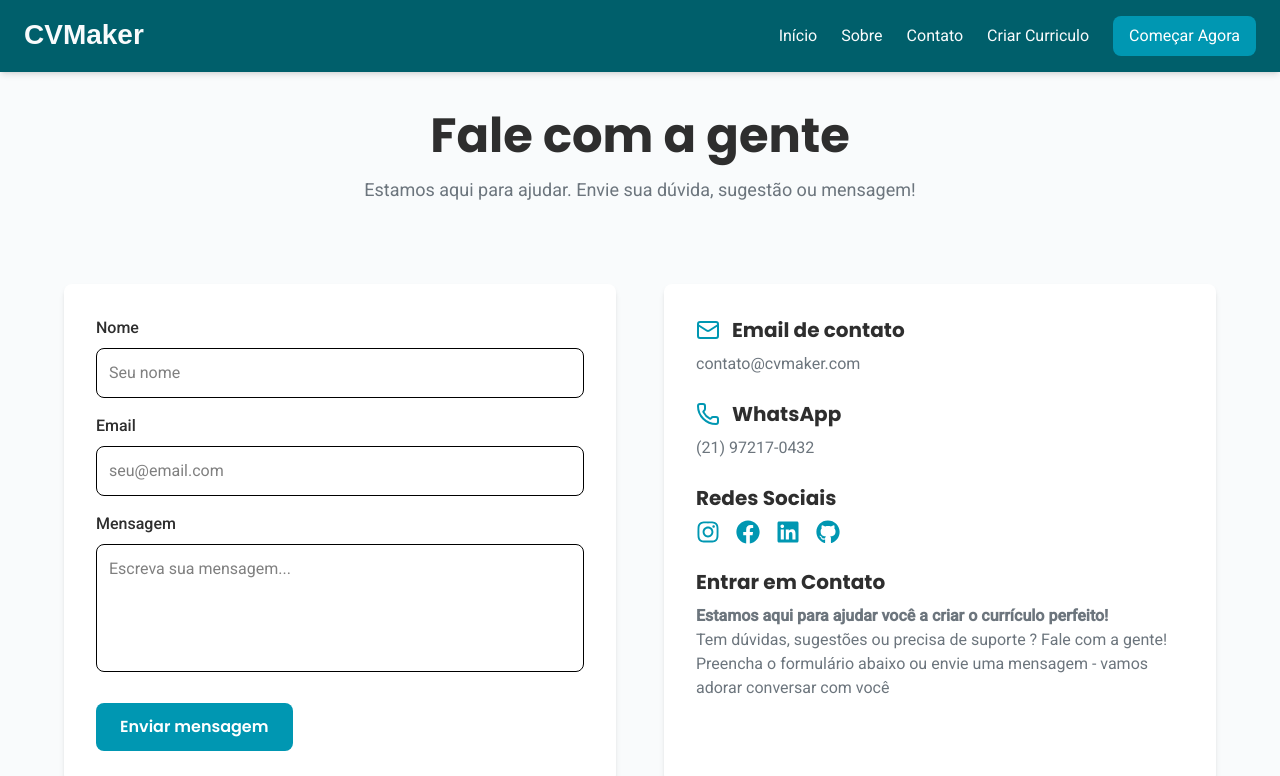
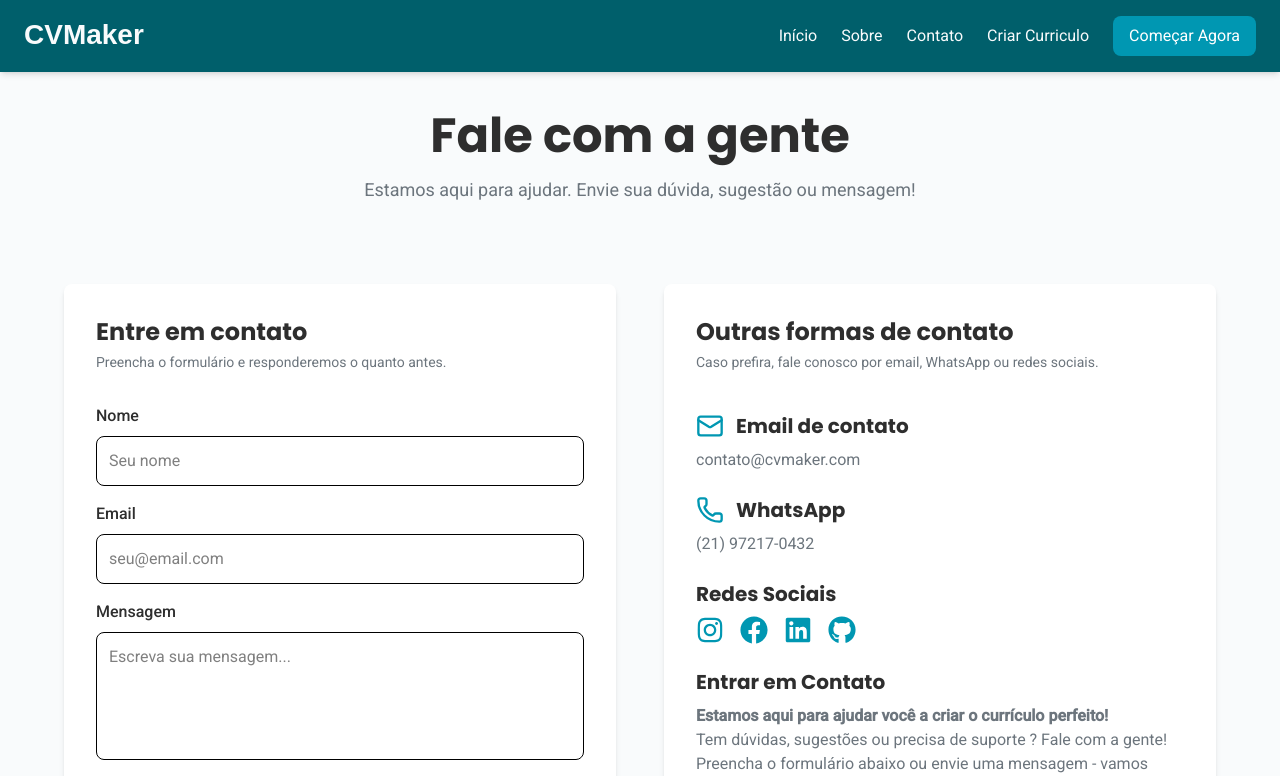
Before and after one commit to ArthurOliv2/cvmaker, a React (Vite) app: page /contato in a window 1280 px wide. Shown: the top 776 px of the page. Built offline with nearby package versions, Linux system fonts and the light colour scheme.

Commit message:
atualizando visual da pagina de contato

```diff
--- a/src/pages/Contato/components/FormEContato.jsx
+++ b/src/pages/Contato/components/FormEContato.jsx
@@ -7,6 +7,11 @@
             <div className="max-w-6xl mx-auto flex flex-col lg:flex-row gap-12">
                 {/* Formulário */}
                 <form className="bg-white p-8 rounded-lg shadow-md flex-1">
+                    <div className="mb-8 text-left">
+                        <h2 className="text-2xl font-bold text-[#2E2E2E] font-poppins mb-1">Entre em contato</h2>
+                        <p className="text-[#6C757D] text-sm">Preencha o formulário e responderemos o quanto antes.</p>
+                    </div>
+
                     <div className="mb-4">
                         <label className="block mb-2 text-[#2E2E2E] font-medium">Nome</label>
                         <input
@@ -39,10 +44,16 @@
                 </form>
 
                 {/* Informações de contato */}
+
+
                 <div className="flex-1 bg-white p-8 rounded-lg shadow-md flex flex-col gap-6">
+                    <div className="mb-4">
+                        <h2 className="text-2xl font-bold text-[#2E2E2E] font-poppins mb-1">Outras formas de contato</h2>
+                        <p className="text-[#6C757D] text-sm">Caso prefira, fale conosco por email, WhatsApp ou redes sociais.</p>
+                    </div>
                     <div>
                         <h3 className="text-xl font-bold text-[#2E2E2E] mb-2 flex items-center gap-3">
-                            <Mail className="w-6 h-6 text-[#0097B2]" />
+                            <Mail className="w-7 h-7 text-[#0097B2]" />
                             Email de contato
                         </h3>
                         <p className="text-[#6C757D] text-base">contato@cvmaker.com</p>
@@ -50,7 +61,7 @@
 
                     <div>
                         <h3 className="text-xl font-bold text-[#2E2E2E] mb-2 flex items-center gap-3">
-                            <Phone className="w-6 h-6 text-[#0097B2]" />
+                            <Phone className="w-7 h-7 text-[#0097B2]" />
                             WhatsApp
                         </h3>
                         <p className="text-[#6C757D] text-base">(21) 97217-0432</p>
@@ -60,16 +71,16 @@
                         <h3 className="text-xl font-bold text-[#2E2E2E] mb-2">Redes Sociais</h3>
                         <div className="flex gap-4 mt-2">
                             <a href="https://instagram.com/biro_op1" target="_blank" className="text-[#0097B2] hover:text-[#007A8C]">
-                                <FaInstagram className="w-6 h-6" />
+                                <FaInstagram className="w-7 h-7" />
                             </a>
                             <a href="https://facebook.com/share/16cdqbJkkRp" target="_blank" className="text-[#0097B2] hover:text-[#007A8C]">
-                                <FaFacebook className="w-6 h-6" />
+                                <FaFacebook className="w-7 h-7" />
                             </a>
                             <a href="https://Linkedin.com/in/arthur-oliveira-pires-marinho-correia-0a3b17334" target="_blank" className="text-[#0097B2] hover:text-[#007A8C]">
-                                <FaLinkedin className="w-6 h-6" />
+                                <FaLinkedin className="w-7 h-7" />
                             </a>
                             <a href="https://github.com/ArthurOliv2" target="_blank" className="text-[#0097B2] hover:text-[#007A8C]">
-                                <FaGithub className="w-6 h-6" />
+                                <FaGithub className="w-7 h-7" />
                             </a>
                         </div>
                     </div>
```
